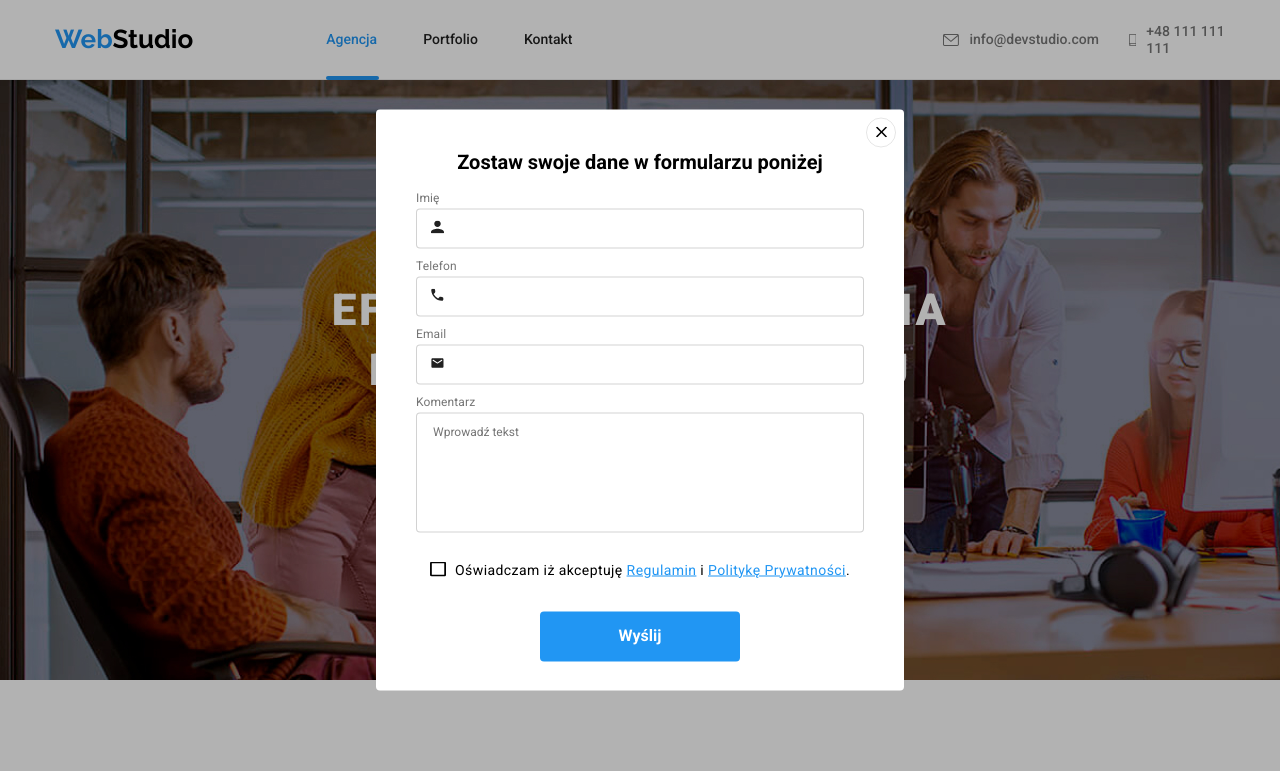
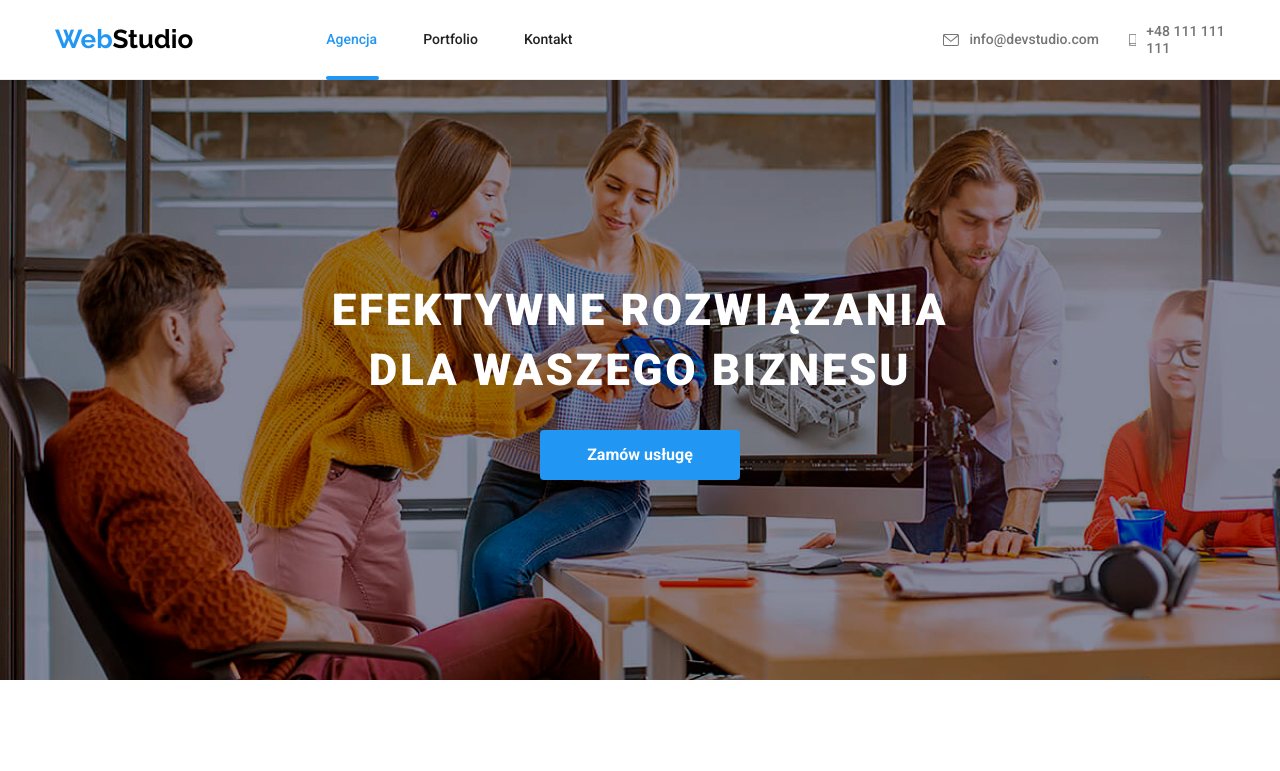
Before and after one commit to 0Malware1/goit-markup-hw-07, a plain HTML site: page index.html in a window 1280 px wide. Shown: the top 771 px of the page. Drawn offline with nearby package versions, Linux system fonts and the light colour scheme; files that its build step writes are made by us from their sources.

Commit message:
poprawki ostateczne

```diff
--- a/index.html
+++ b/index.html
@@ -405,7 +405,7 @@
         </div>
       </div>
     </footer>
-    <div class="backdrop" data-modal>
+    <div class="backdrop is-hidden" data-modal>
       <div class="backdrop__modal modal">
         <div class="modal__button--position">
           <button type="button" class="modal__close-button" data-modal-close>
--- a/sass/components/_firstSection.scss
+++ b/sass/components/_firstSection.scss
@@ -24,7 +24,9 @@
   &__button {
     margin-top: 30px;
     font-size: 16px;
-    width: 200px;
-    height: 50px;
+    padding-top: 10px;
+    padding-bottom: 10px;
+    padding-left: 40px;
+    padding-right: 40px;
   }
 }
--- a/sass/components/_header.scss
+++ b/sass/components/_header.scss
@@ -15,13 +15,13 @@
     display: flex;
     justify-content: space-between;
     align-items: center;
+    width: 100%;
   }
   &__nav {
     display: flex;
     flex-direction: row;
     align-items: center;
-    margin-left: 93px;
-    margin-right: 371px;
+    flex-grow: 1;
   }
   &__contacts {
     padding: 0;
```
